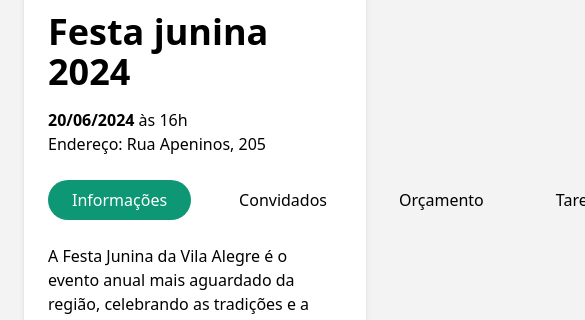
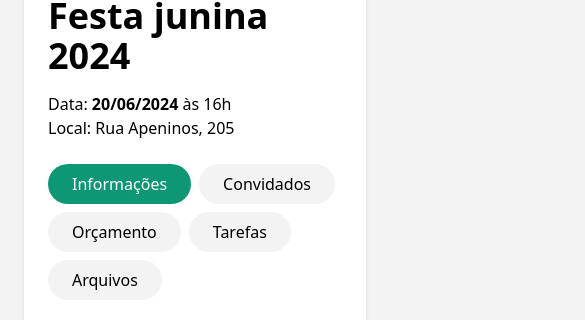
Before and after one commit to lucasoneves/festou-frontend, a Nuxt app: page /events/1 in a window 390 px wide. Shown: the part 409-729 px from the top of the page, 585 px wide, since content can reach past the window. Built offline with nearby package versions, Linux system fonts and the light colour scheme.

Commit message:
WIP: Event page

```diff
--- a/assets/css/main.css
+++ b/assets/css/main.css
@@ -4,11 +4,11 @@
 
 :root {
   --cassandra: #feca57;
+  --ballerina: #f3f3f3;
   --amour: #ee5253;
+  --france: #2e86de;
   --meadow: #10ac84;
   --meadow-dark: #0e9775;
-  --france: #2e86de;
-  --ballerina: #f3f3f3;
   --imperial: #222f3e;
 }
 
--- a/components/EventLayout/index.vue
+++ b/components/EventLayout/index.vue
@@ -1,11 +1,11 @@
 <template>
   <div class="bg-white p-6 shadow-md rounded-lg min-h-lvh mb-72">
     <div class="flex flex-col gap-8">
-      <img :src="eventInfo.image" alt="" class="rounded-lg max-h-80 object-cover object-center"  />
+      <img :src="eventInfo.image" alt="" class="rounded-lg max-h-80 object-cover object-center w-full"  />
       <div class="info gap-10">
         <h2 class="text-4xl font-bold">{{ eventInfo.title }}</h2>
-        <p class="mt-4"><strong>{{  eventInfo.date }}</strong> às {{ eventInfo.startsAt }}</p>
-        <p>Endereço: {{ eventInfo.location }}</p>
+        <p class="mt-4">Data: <strong>{{  eventInfo.date }}</strong> às {{ eventInfo.startsAt }}</p>
+        <p>Local: {{ eventInfo.location }}</p>
         <EventNav :id="eventInfo.id" />
         <!-- <span class="block mb-2">{{ eventInfo.date }} - {{ eventInfo.startsAt }}</span>
         <span class="block mb-2">{{ eventInfo.location }}</span>
--- a/components/EventNav/index.vue
+++ b/components/EventNav/index.vue
@@ -1,5 +1,5 @@
 <template>
-  <ul class="flex gap-6 my-6">
+  <ul class="flex gap-2 sm:gap-6 my-6 flex-wrap">
     <!-- <NuxtLink
       v-for="item in navItems"
       :to="`/events/${id}`"
@@ -10,9 +10,11 @@
     <NuxtLink
       v-for="link in navItems"
       :to="`/events/${id}${link.path}`"
-      class="py-2 px-6"
-      active-class="bg-[var(--meadow-dark)]	rounded-full text-white"
-      >{{ link.title }}</NuxtLink
+      class="p-2 px-6 bg-[var(--ballerina)] rounded-full"
+      active-class="bg-[var(--meadow-dark)]	text-white"
+    >
+    {{ link.title }}
+    </NuxtLink
     >
   </ul>
 </template>
@@ -21,7 +23,7 @@
 defineProps(["id"]);
 
 const navItems = reactive([
-{
+  {
     path: "/",
     title: "Informações",
   },
--- a/components/MainHeader/index.vue
+++ b/components/MainHeader/index.vue
@@ -1,5 +1,5 @@
 <template>
-  <header class="p-6 flex gap-6 justify-between shadow-md bg-white">
+  <header class="p-6 flex gap-6 justify-between shadow-md bg-white fixed w-full top-0">
     <h1 class="font-bold">Festa.app</h1>
     <nav class="flex gap-6 justify-between">
       <nuxt-link to="/">Home</nuxt-link>
--- a/layouts/default.vue
+++ b/layouts/default.vue
@@ -1,6 +1,6 @@
 <template>
   <MainHeader :is-logged="true" :user="user" />
-  <main class="p-6 max-w-screen-lg m-auto">
+  <main class="p-6 max-w-screen-lg my-20 mx-auto">
     <slot />
   </main>
   <MainFooter />
--- a/package.json
+++ b/package.json
@@ -5,6 +5,7 @@
   "scripts": {
     "build": "nuxt build",
     "dev": "nuxt dev",
+    "start": "nuxt start",
     "generate": "nuxt generate",
     "preview": "nuxt preview",
     "postinstall": "nuxt prepare"
--- a/pages/index.vue
+++ b/pages/index.vue
@@ -10,7 +10,7 @@
       >
     </div>
 
-    <h2 class="font-bold text-4xl mb-6">Eventos encerrados</h2>
+    <h2 class="font-bold text-4xl mb-6 mt-24">Eventos encerrados</h2>
     <EventList />
     <div class="text-center my-8 mx-auto">
       <NuxtLink
```
